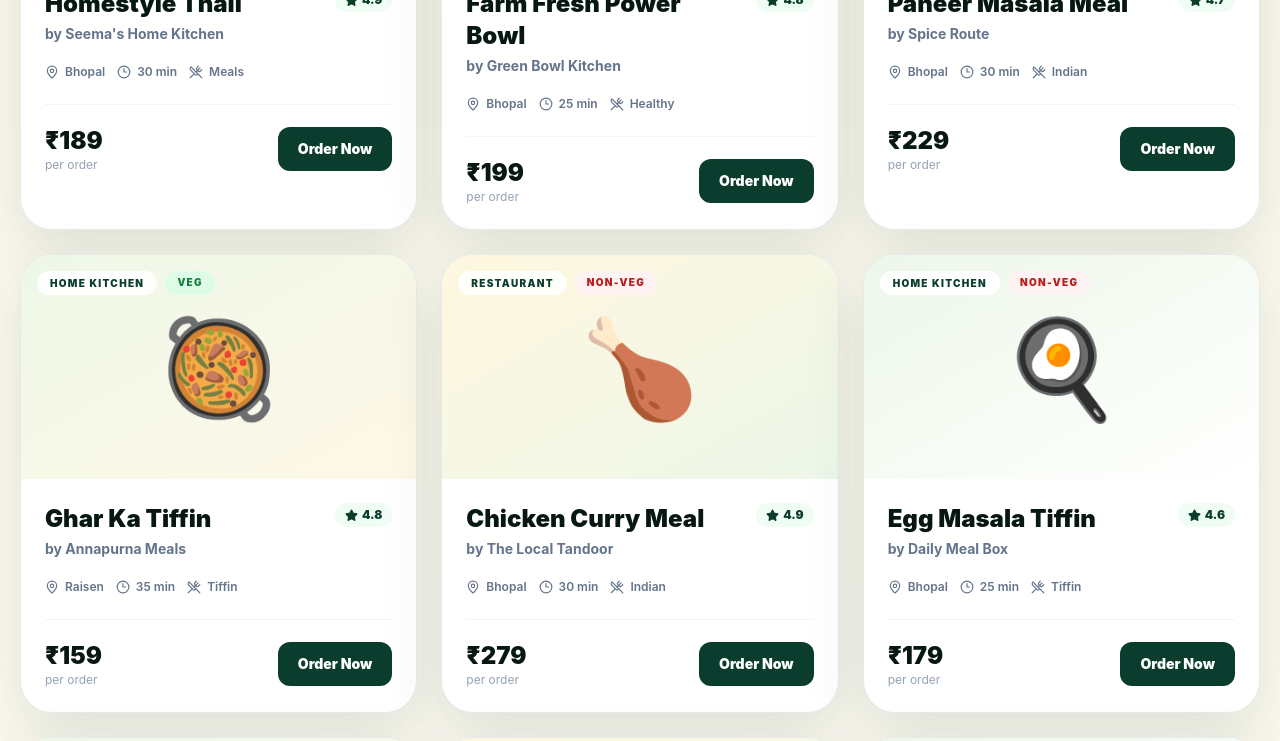
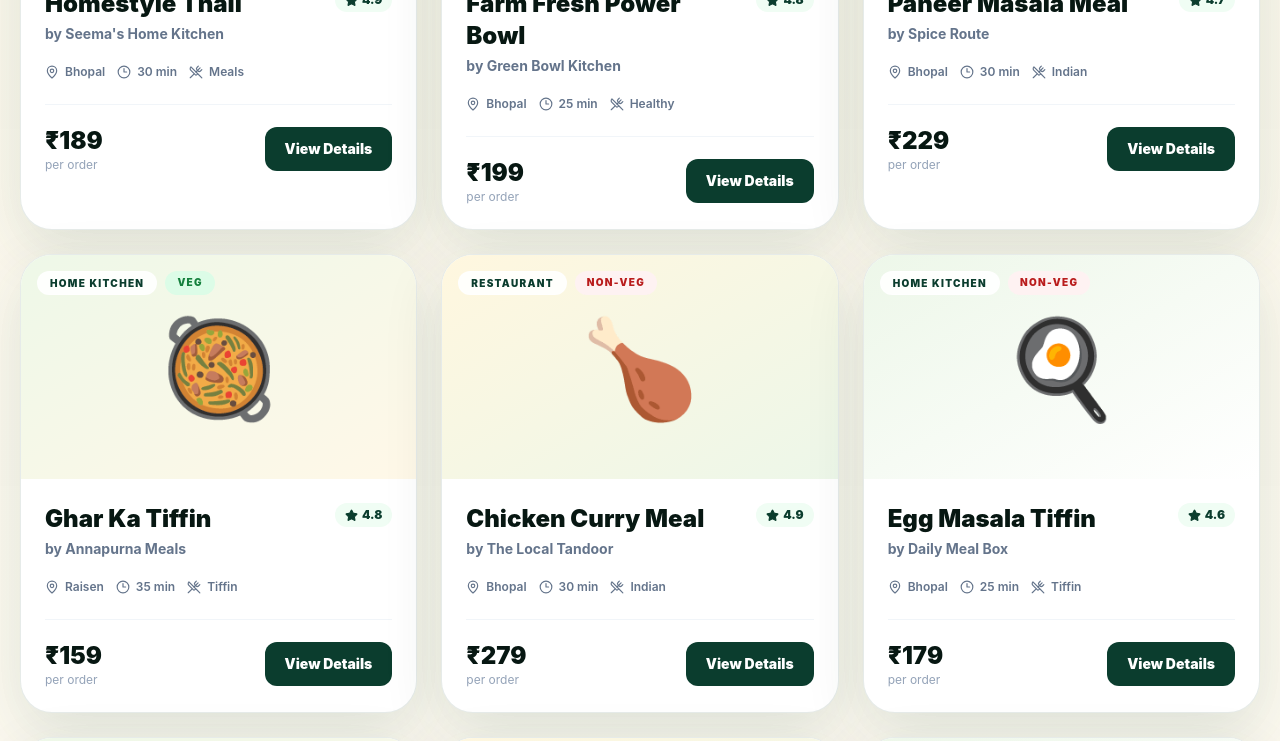
Before and after one commit to savrdhtechnology-cloud/Allinofoods, a Next.js app: page /dishes in a window 1280 px wide. Shown: the part 1120-1861 px from the top of the page. Built offline with nearby package versions, Linux system fonts and the light colour scheme.

Commit message:
feat: open dish detail pages from marketplace cards

```diff
--- a/app/dishes/page.tsx
+++ b/app/dishes/page.tsx
@@ -19,35 +19,7 @@ import {
 import PageShell from "@/components/page-shell";
 import {MotionButton,MotionCard,MotionGrid,MotionSection} from "@/components/motion/PageMotion";
 
-type FoodType="Veg"|"Non-Veg";
-
-type Dish={
-  dish:string;
-  maker:string;
-  partnerType:string;
-  emoji:string;
-  price:number;
-  rating:number;
-  time:string;
-  location:string;
-  foodType:FoodType;
-  category:string;
-};
-
-const dishes:Dish[]=[
-  {dish:"Homestyle Thali",maker:"Seema's Home Kitchen",partnerType:"Home Chef",emoji:"🍱",price:189,rating:4.9,time:"30 min",location:"Bhopal",foodType:"Veg",category:"Meals"},
-  {dish:"Farm Fresh Power Bowl",maker:"Green Bowl Kitchen",partnerType:"Restaurant",emoji:"🥗",price:199,rating:4.8,time:"25 min",location:"Bhopal",foodType:"Veg",category:"Healthy"},
-  {dish:"Paneer Masala Meal",maker:"Spice Route",partnerType:"Restaurant",emoji:"🍛",price:229,rating:4.7,time:"30 min",location:"Bhopal",foodType:"Veg",category:"Indian"},
-  {dish:"Ghar Ka Tiffin",maker:"Annapurna Meals",partnerType:"Home Kitchen",emoji:"🥘",price:159,rating:4.8,time:"35 min",location:"Raisen",foodType:"Veg",category:"Tiffin"},
-  {dish:"Chicken Curry Meal",maker:"The Local Tandoor",partnerType:"Restaurant",emoji:"🍗",price:279,rating:4.9,time:"30 min",location:"Bhopal",foodType:"Non-Veg",category:"Indian"},
-  {dish:"Egg Masala Tiffin",maker:"Daily Meal Box",partnerType:"Home Kitchen",emoji:"🍳",price:179,rating:4.6,time:"25 min",location:"Bhopal",foodType:"Non-Veg",category:"Tiffin"},
-  {dish:"Poha Breakfast Box",maker:"Ghar Ka Nashta",partnerType:"Home Chef",emoji:"🥣",price:99,rating:4.7,time:"20 min",location:"Bhopal",foodType:"Veg",category:"Breakfast"},
-  {dish:"Homemade Gulab Jamun",maker:"Sweet Home Kitchen",partnerType:"Home Chef",emoji:"🍮",price:129,rating:4.8,time:"25 min",location:"Sehore",foodType:"Veg",category:"Desserts"},
-  {dish:"Veg Pulao Combo",maker:"Annapurna Meals",partnerType:"Home Kitchen",emoji:"🍚",price:169,rating:4.7,time:"30 min",location:"Raisen",foodType:"Veg",category:"Meals"},
-  {dish:"Butter Chicken Combo",maker:"The Local Tandoor",partnerType:"Restaurant",emoji:"🍗",price:329,rating:4.9,time:"35 min",location:"Bhopal",foodType:"Non-Veg",category:"Indian"},
-  {dish:"Millet Healthy Bowl",maker:"Green Bowl Kitchen",partnerType:"Restaurant",emoji:"🥗",price:219,rating:4.8,time:"25 min",location:"Bhopal",foodType:"Veg",category:"Healthy"},
-  {dish:"Home Style Dal Rice",maker:"Seema's Home Kitchen",partnerType:"Home Chef",emoji:"🍲",price:149,rating:4.9,time:"30 min",location:"Bhopal",foodType:"Veg",category:"Meals"},
-];
+import {dishes,type FoodType} from "@/lib/dishes";
 
 const categories=["All","Meals","Tiffin","Indian","Healthy","Breakfast","Desserts"];
 const locations=["All","Bhopal","Raisen","Sehore"];
@@ -149,7 +121,7 @@ export default function DishesPage(){
         {filtered.length>0 ? (
           <MotionGrid className="mt-8 grid gap-6 md:grid-cols-2 xl:grid-cols-3">
             {filtered.map((item,i)=>
-              <MotionCard key={item.dish+"-"+item.maker} className="motion-food-card overflow-hidden rounded-[2rem] border border-allino-green/10 bg-white shadow-card">
+              <MotionCard key={item.slug} className="motion-food-card overflow-hidden rounded-[2rem] border border-allino-green/10 bg-white shadow-card">
                 <div className={"relative grid h-56 place-items-center text-8xl "+(i%3===0?"bg-gradient-to-br from-[#eef8e8] to-[#fff8e8]":i%3===1?"bg-gradient-to-br from-[#fff7df] to-[#edf7e9]":"bg-gradient-to-br from-[#edf7e9] to-white")}>
                   <span className="motion-food-emoji">{item.emoji}</span>
                   <div className="absolute left-4 top-4 flex flex-wrap gap-2">
@@ -161,7 +133,7 @@ export default function DishesPage(){
                 <div className="p-6">
                   <div className="flex items-start justify-between gap-4">
                     <div>
-                      <h3 className="text-2xl font-black text-allino-ink">{item.dish}</h3>
+                      <Link href={"/dishes/"+item.slug} className="block"><h3 className="text-2xl font-black text-allino-ink hover:text-allino-green">{item.dish}</h3></Link>
                       <p className="mt-1 text-sm font-bold text-slate-500">by {item.maker}</p>
                     </div>
                     <span className="flex shrink-0 items-center gap-1 rounded-full bg-green-50 px-2.5 py-1 text-xs font-black text-allino-green">
@@ -181,10 +153,10 @@ export default function DishesPage(){
                       <p className="text-xs text-slate-400">per order</p>
                     </div>
                     <Link
-                      href={"/menu?dish="+encodeURIComponent(item.dish)+"&maker="+encodeURIComponent(item.maker)}
+                      href={"/dishes/"+item.slug}
                       className="rounded-xl bg-allino-green px-5 py-3 text-sm font-black text-white transition hover:-translate-y-0.5 hover:shadow-lg"
                     >
-                      Order Now
+                      View Details
                     </Link>
                   </div>
                 </div>
```
